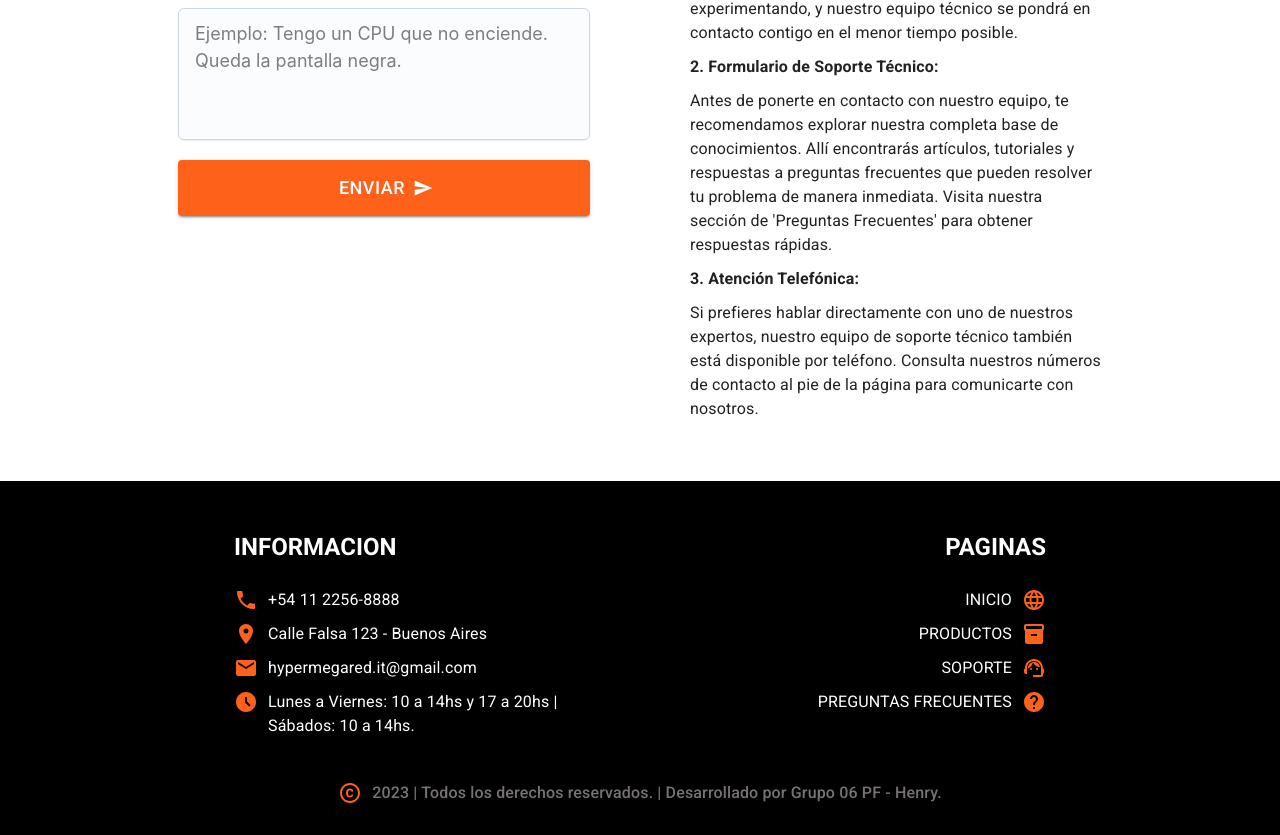
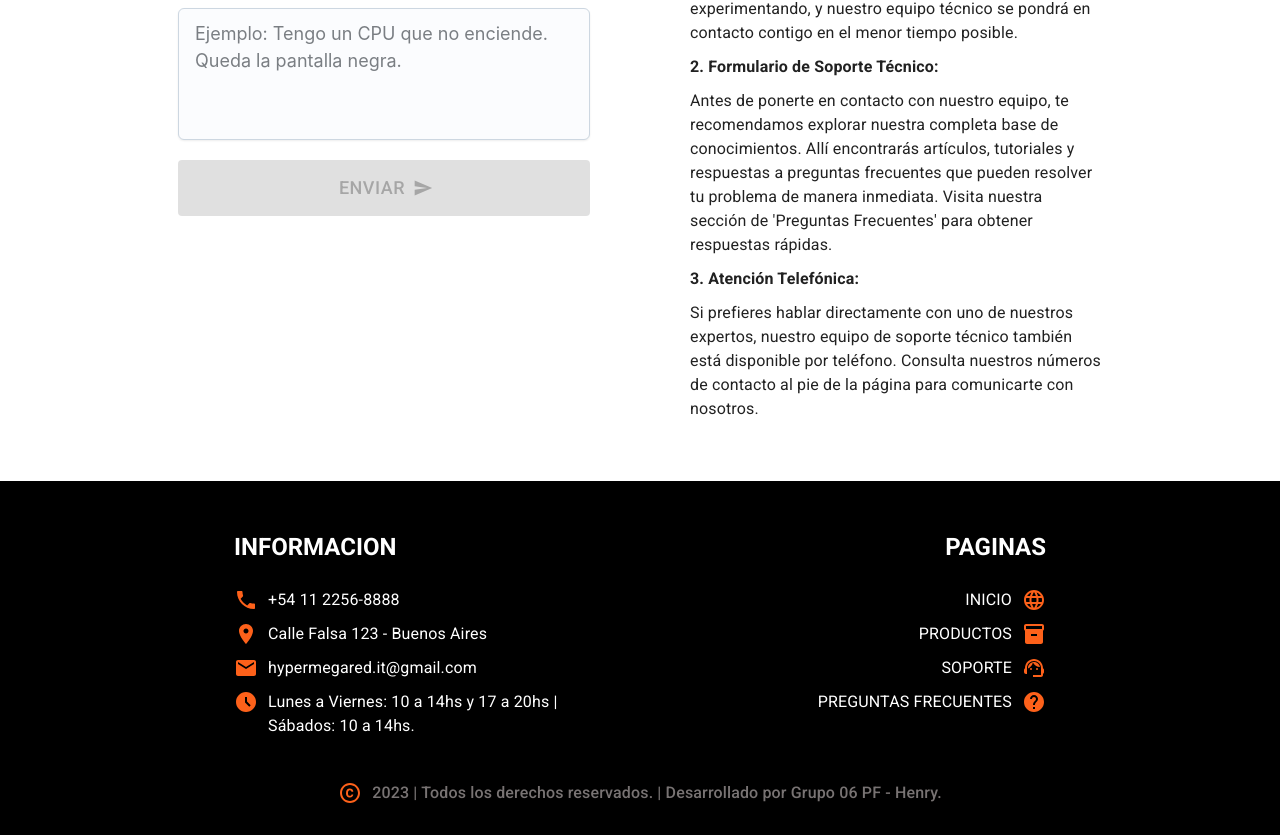
Before and after one commit to gabiMaglia/PF_HENRY, a React (Vite) app in the folder Client/: page /support in a window 1280 px wide. Shown: the part 772-1607 px from the top of the page. Built offline with nearby package versions, Linux system fonts and the light colour scheme; no server answers.

Commit message:
disabled al boton y spinner de carga

```diff
--- a/Client/src/components/Support/Support.component.jsx
+++ b/Client/src/components/Support/Support.component.jsx
@@ -2,7 +2,13 @@
 import { useState } from "react";
 import axios from "axios";
 //MATERIAL UI
-import { Box, TextField, Typography, Button } from "@mui/material";
+import {
+  Box,
+  TextField,
+  Typography,
+  Button,
+  CircularProgress,
+} from "@mui/material";
 import SendIcon from "@mui/icons-material/Send";
 import Textarea from "@mui/joy/Textarea";
 //SWEET ALERT
@@ -26,6 +32,8 @@ const SupportComponent = () => {
   const [email, setEmail] = useState("");
   const [area, setArea] = useState("");
   const [postRequest, setPostRequest] = useState(null);
+  const [formComplete, setFormComplete] = useState(false);
+  const [isLoading, setIsLoading] = useState(false);
 
   //SOLICITUD POST
   const postDataRequest = async () => {
@@ -69,6 +77,7 @@ const SupportComponent = () => {
       error: !validateName(value),
       message: "El nombre debe tener al menos 3 caracteres",
     });
+    updateFormComplete();
   };
   const handleChangePhone = (value) => {
     setPhone(value);
@@ -76,6 +85,7 @@ const SupportComponent = () => {
       error: !validatePhone(value),
       message: "El teléfono debe tener 10 dígitos",
     });
+    updateFormComplete();
   };
   const handleChangeEmail = (value) => {
     setEmail(value);
@@ -83,6 +93,7 @@ const SupportComponent = () => {
       error: !validateEmail(value),
       message: "El correo electrónico no es válido",
     });
+    updateFormComplete();
   };
   const handleChangeArea = (value) => {
     setArea(value);
@@ -90,11 +101,21 @@ const SupportComponent = () => {
       error: !validateArea(value),
       message: "El mensaje debe tener al menos 10 caracteres",
     });
+    updateFormComplete();
+  };
+  const updateFormComplete = () => {
+    setFormComplete(
+      validateName(name) &&
+        validatePhone(phone) &&
+        validateEmail(email) &&
+        validateArea(area)
+    );
   };
 
   //HANDLE SUBMIT
   const handleSubmit = async (e) => {
     e.preventDefault();
+
     if (
       !validateName(name) ||
       !validatePhone(phone) ||
@@ -110,6 +131,8 @@ const SupportComponent = () => {
     }
 
     try {
+      setIsLoading(true);
+
       const postData = await postDataRequest();
 
       if (postData.success) {
@@ -123,6 +146,7 @@ const SupportComponent = () => {
         setEmail("");
         setArea("");
         setPostRequest(null);
+        setFormComplete(false);
       } else {
         const errorMsg = postRequest?.response;
         Swal.fire({
@@ -138,6 +162,8 @@ const SupportComponent = () => {
         title: "Oops...",
         text: "Hubo un error al enviar el formulario.",
       });
+    }finally{
+      setIsLoading(false);
     }
   };
 
@@ -237,6 +263,7 @@ const SupportComponent = () => {
           <Button
             variant="contained"
             type="submit"
+            disabled={!formComplete || isLoading}
             sx={{
               backgroundColor: "#fd611a",
               padding: "12px 0",
@@ -245,7 +272,7 @@ const SupportComponent = () => {
             }}
             endIcon={<SendIcon />}
           >
-            Enviar
+            {isLoading ? <CircularProgress size={24} color="inherit" /> : "Enviar"}
           </Button>
         </Box>
         {/* CIERRE BOX FORM */}
```
